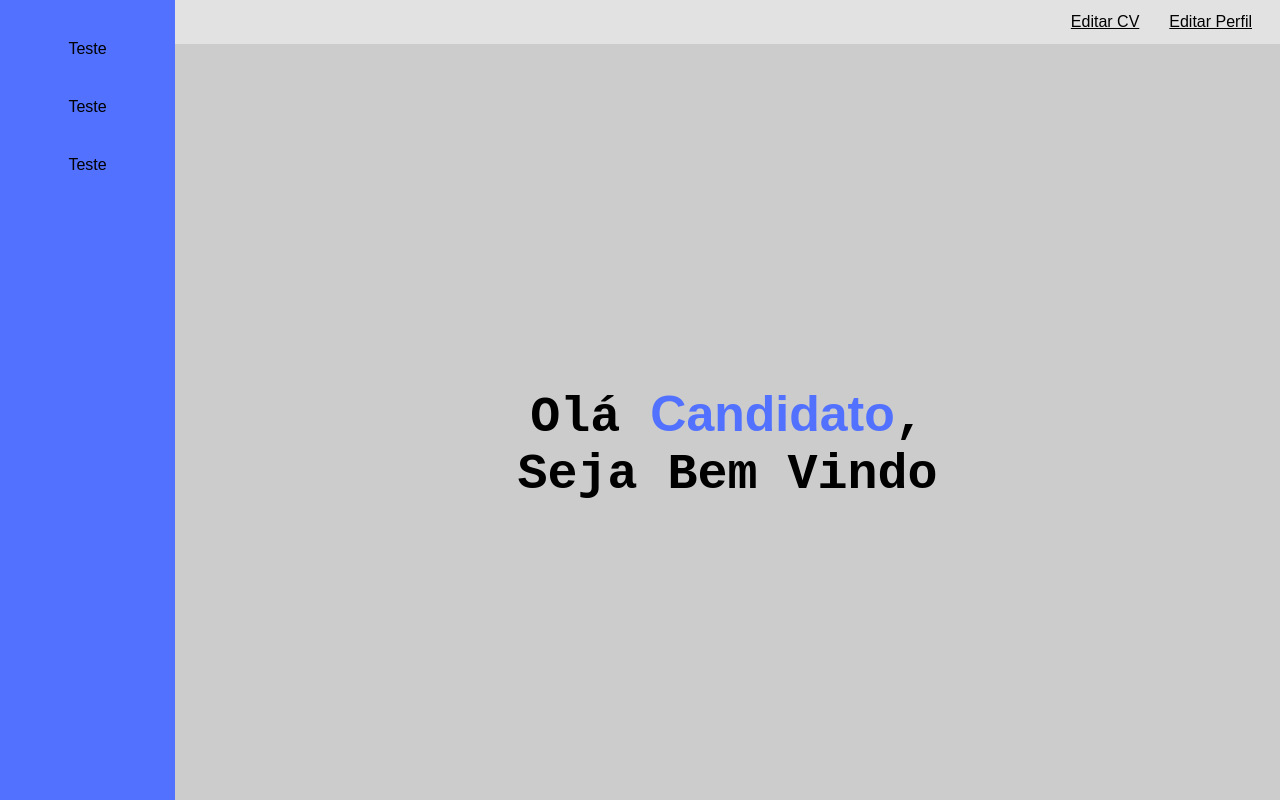
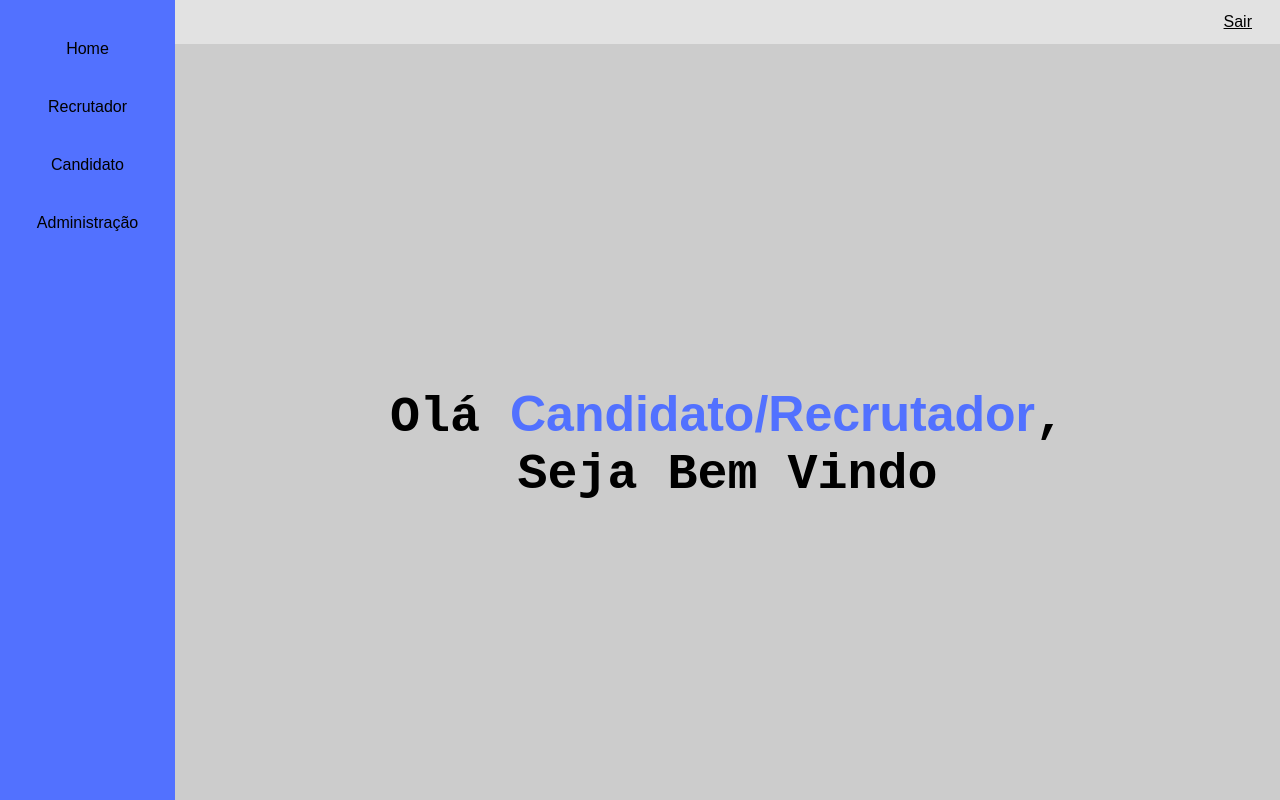
Before and after one commit to LevelUp-Challenge/web-project, a React (Create React App) app: page /levelup in a window 1280 px wide. Built offline with nearby package versions, Linux system fonts and the light colour scheme.

Commit message:
Comecei a fazer as paginações do sistema, falta a navegação

```diff
--- /dev/null
+++ b/src/Components/Sistema/BoasVindas.jsx
@@ -0,0 +1,14 @@
+import React from "react";
+import '../../css/BoasVindas.css'
+
+const BoasVindas = ()=>{
+    return(
+        <>
+            <section class="boasVindas">
+                <h1>Olá <span>Candidato/Recrutador</span>, Seja Bem Vindo</h1>
+            </section>
+        </>
+    )
+};
+
+export default BoasVindas;
--- a/src/Components/Sistema/Conteudo.jsx
+++ b/src/Components/Sistema/Conteudo.jsx
@@ -1,5 +1,7 @@
 import React from "react";
+import { Routes, Route, Link } from "react-router-dom";
 import '../../css/Conteudo.css'
+import BoasVindas from "./BoasVindas";
 
 const Conteudo = ()=>{
     return(
@@ -8,15 +10,12 @@ const Conteudo = ()=>{
                 <header>
                     <nav>
                         <ul>
-                            <li><a href="">Editar CV</a></li>
-                            <li><a href="">Editar Perfil</a></li>
+                            <li><Link to='/login'>Sair</Link></li>
                         </ul>
                     </nav>
                     <div class="clear"></div>
                 </header>
-                <section class="boasVindas">
-                    <h1>Olá <span>Candidato</span>, Seja Bem Vindo</h1>
-                </section>
+                <BoasVindas />
             </main>
         </>
     )
--- a/src/Components/Sistema/Menu.jsx
+++ b/src/Components/Sistema/Menu.jsx
@@ -7,9 +7,10 @@ const Menu = ()=>{
             <section className="menu">
                 <nav>
                     <ul>
-                        <li><a href="">Teste</a></li>
-                        <li><a href="">Teste</a></li>
-                        <li><a href="">Teste</a></li>
+                        <li><a href="">Home</a></li>
+                        <li><a href="">Recrutador</a></li>
+                        <li><a href="">Candidato</a></li>
+                        <li><a href="">Administração</a></li>
                     </ul>
                 </nav>
             </section>
--- /dev/null
+++ b/src/css/BoasVindas.css
@@ -0,0 +1,18 @@
+section.boasVindas {
+    width: 100%;
+    max-width: 680px;
+    position: relative;
+    top: 50%;
+    left: 50%;
+    transform: translate(-50%, -50%);
+}
+
+section.boasVindas h1 {
+    text-align: center;
+    font-family: 'Courier New', Courier, monospace;
+    font-size: 50px;
+}
+
+section.boasVindas h1 span {
+    color: rgb(82, 113, 255);
+}
--- a/src/css/Conteudo.css
+++ b/src/css/Conteudo.css
@@ -31,21 +31,6 @@ main.conteudo header nav ul li a {
     color: black;
 }
 
-main.conteudo section.boasVindas {
-    width: 100%;
-    max-width: 500px;
-    position: relative;
-    top: 50%;
-    left: 50%;
-    transform: translate(-50%, -50%);
+section.float {
+    float: left;
 }
-
-main.conteudo section.boasVindas h1 {
-    text-align: center;
-    font-family: 'Courier New', Courier, monospace;
-    font-size: 50px;
-}
-
-main.conteudo section.boasVindas h1 span {
-    color: rgb(82, 113, 255);
-}
```
